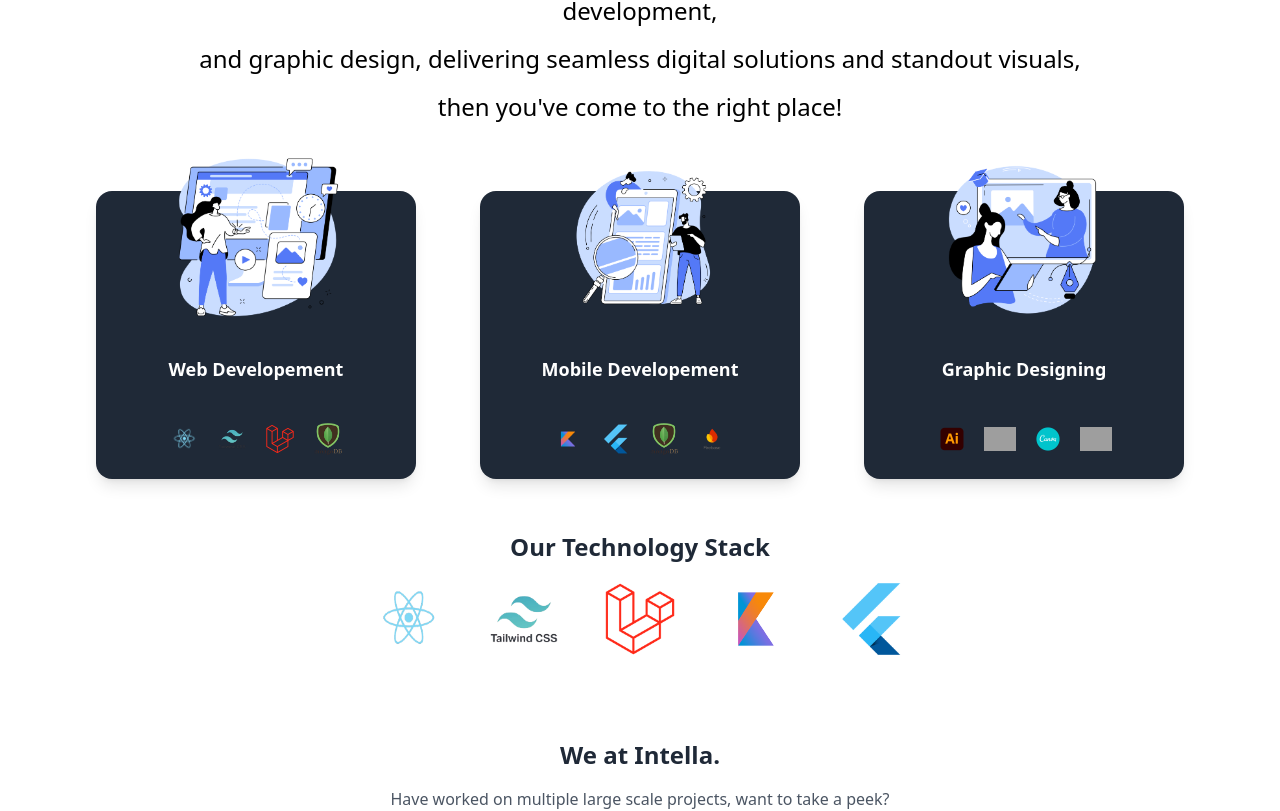
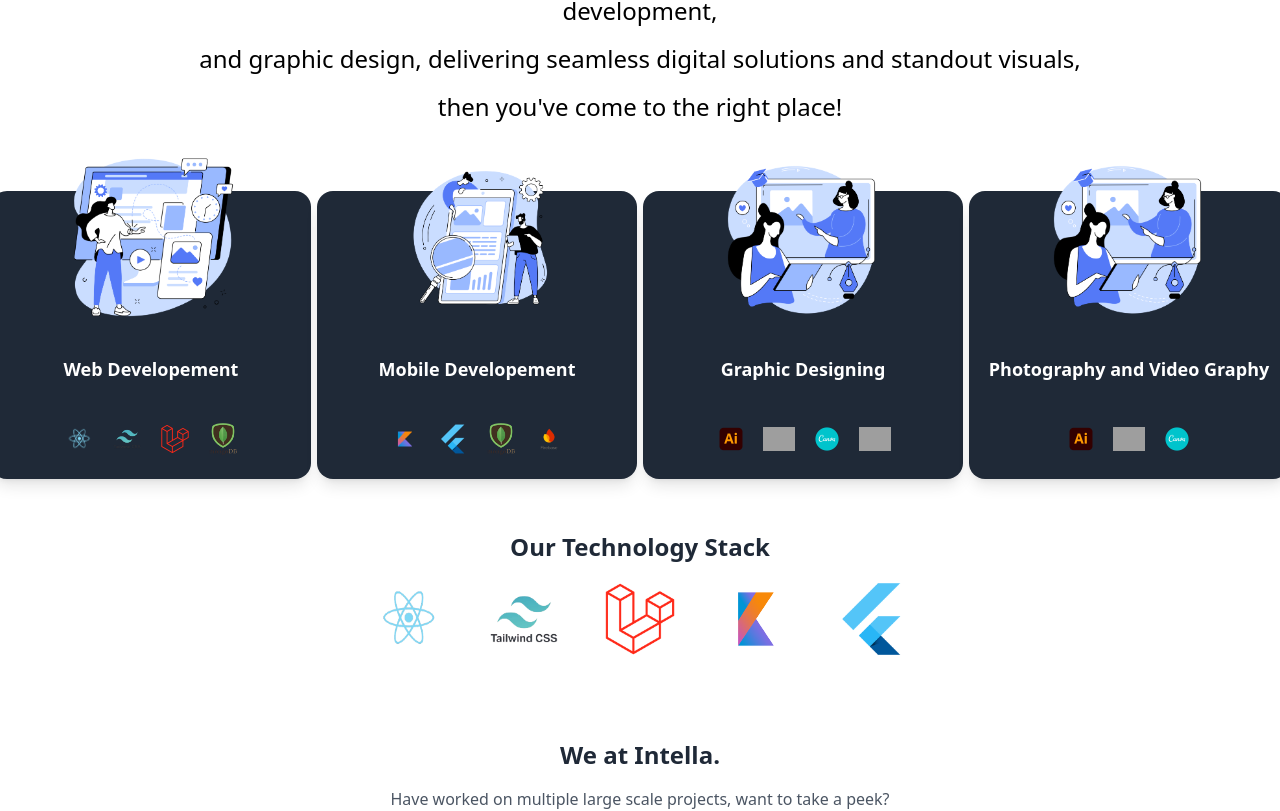
Before and after one commit to Sasitha-Ruvin/intella, a React (Create React App) app: page / in a window 1280 px wide. Shown: the part 573-1384 px from the top of the page. Built offline with nearby package versions, Linux system fonts and the light colour scheme; grey boxes are pictures that could not be loaded.

Commit message:
team card update

```diff
--- a/src/components/ui/CardSection.tsx
+++ b/src/components/ui/CardSection.tsx
@@ -6,7 +6,7 @@ export const CardSection = () => {
   return (
     <section id='services'>
       <div className="flex justify-center items-center">
-      <div className="grid grid-cols-1 md:grid-cols-3 gap-16 mt-5 p-5 justify-items-center">
+      <div className="grid grid-cols-1 md:grid-cols-4 gap-16 mt-5 p-5 justify-items-center">
         {Cards.map((card, index) => (
           <Card key={index} title={card.title} imgSrc={card.imgSrc} icons={card.icons} description={card.description} />
         ))}
--- a/src/components/ui/Team.tsx
+++ b/src/components/ui/Team.tsx
@@ -8,7 +8,7 @@ const containerVariants = {
   show: {
     opacity: 1,
     transition: {
-      staggerChildren: 0.2, // Delay between each child animation
+      staggerChildren: 0.2,
     },
   },
 };
@@ -27,19 +27,19 @@ export const Team = () => {
   const isInView = useInView(ref, { once: true });
 
   return (
-    <div className="flex flex-col items-center bg-gradient-to-b from-gray-100 to-gray-300 p-8" id="team" ref={ref}>
+    <div className="flex flex-col items-center  p-8" id="team" ref={ref}>
       <h2 className="text-3xl font-bold mb-8">Meet The Team!</h2>
       <motion.div
         className="grid grid-cols-2 md:grid-cols-4 sm:grid-cols-1 gap-x-8 gap-y-16 max-w-4xl md:gap-10"
         variants={containerVariants}
         initial="hidden"
-        animate={isInView ? 'show' : 'hidden'}  // Start animation when in view
+        animate={isInView ? 'show' : 'hidden'}
       >
         {team.map((member, index) => (
           <motion.div
             key={index}
             variants={cardVariants}
-            className="flex flex-col items-center p-6 rounded-md shadow-lg bg-white/30 backdrop-blur-lg transition-transform transform hover:scale-105 hover:shadow-xl cursor-pointer duration-300"
+            className="flex flex-col items-center p-6 rounded-md shadow-lg bg-gray-300/40 backdrop-blur-lg transition-transform transform hover:scale-105 hover:shadow-xl cursor-pointer duration-300"
           >
             <img
               src={member.img}
--- a/src/data/index.ts
+++ b/src/data/index.ts
@@ -32,6 +32,7 @@ import sasitha from '../Images/Team/sasitha.jpeg'
 import lokitha from '../Images/Team/lokitha.jpeg'
 import anuja from '../Images/Team/anuja.jpeg'
 import dineth from '../Images/Team/dino.png'
+import { title } from 'process';
 
 
 export const Cards = [
@@ -56,6 +57,12 @@ export const Cards = [
         description:"From logos and branding to marketing collateral and UI/UX design, we craft visually stunning graphics that leave a lasting impression and enhance your brand’s presence across all platforms."
 
     },
+    {
+        title:"Photography and Video Graphy",
+        imgSrc:graphic,
+        icons:[illustrator,ps,canva],
+        description:"Capture your moments with us, We provide you with professional photography and videography services for your events."
+    }
 ]
 
 export const Technologies = [
@@ -175,12 +182,4 @@ export const team = [
         githubUrl:"",
         instaUrl:""
     },
-    {
-        name:"Dineth Kumarage",
-        img:dineth,
-        linkedinUrl:"",
-        githubUrl:""
-
-    },
-
 ]
```
